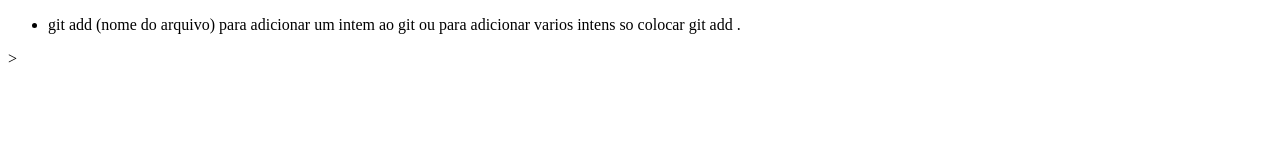
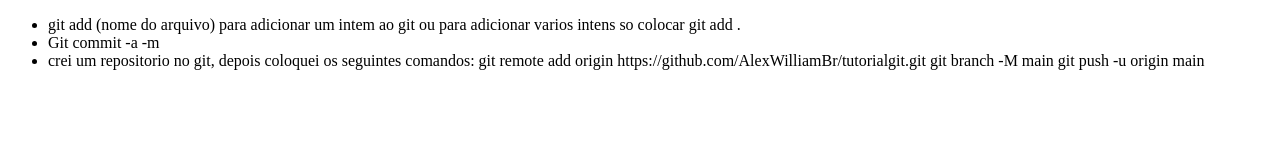
Before and after one commit to AlexWilliamBr/tutorialgit, a plain HTML site: page index.html in a window 1280 px wide. Drawn offline with Linux system fonts and the light colour scheme.

Commit message:
alteração no html

```diff
--- a/index.html
+++ b/index.html
@@ -6,10 +6,14 @@
     <title>tutorial git </title>
 </head>
 <body>
-    <div id = "primeiros comandos"></div>
+    <div id = "primeiros_comandos"></div>
     <ul>
       <li> git add (nome do  arquivo) para adicionar um intem ao git ou para adicionar varios intens so colocar git add .  </li>
-    </ul>>
+      <li>Git commit -a -m  </li>
+      <li>crei um repositorio no git, depois  coloquei os seguintes comandos: git remote add origin https://github.com/AlexWilliamBr/tutorialgit.git
+        git branch -M main
+        git push -u origin main </li>
+    </ul>
     </div>
 </body>
 </html>
```
